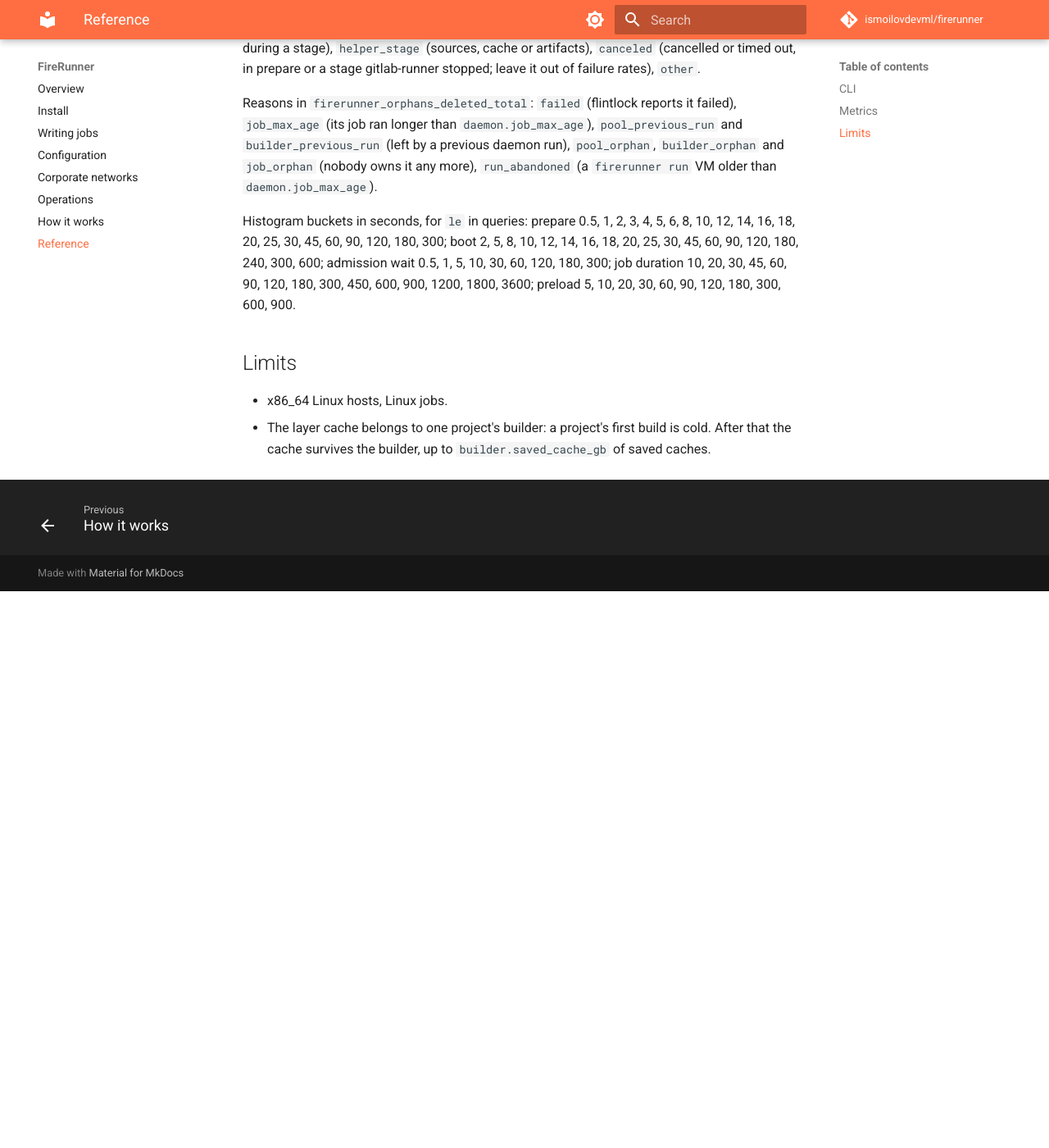
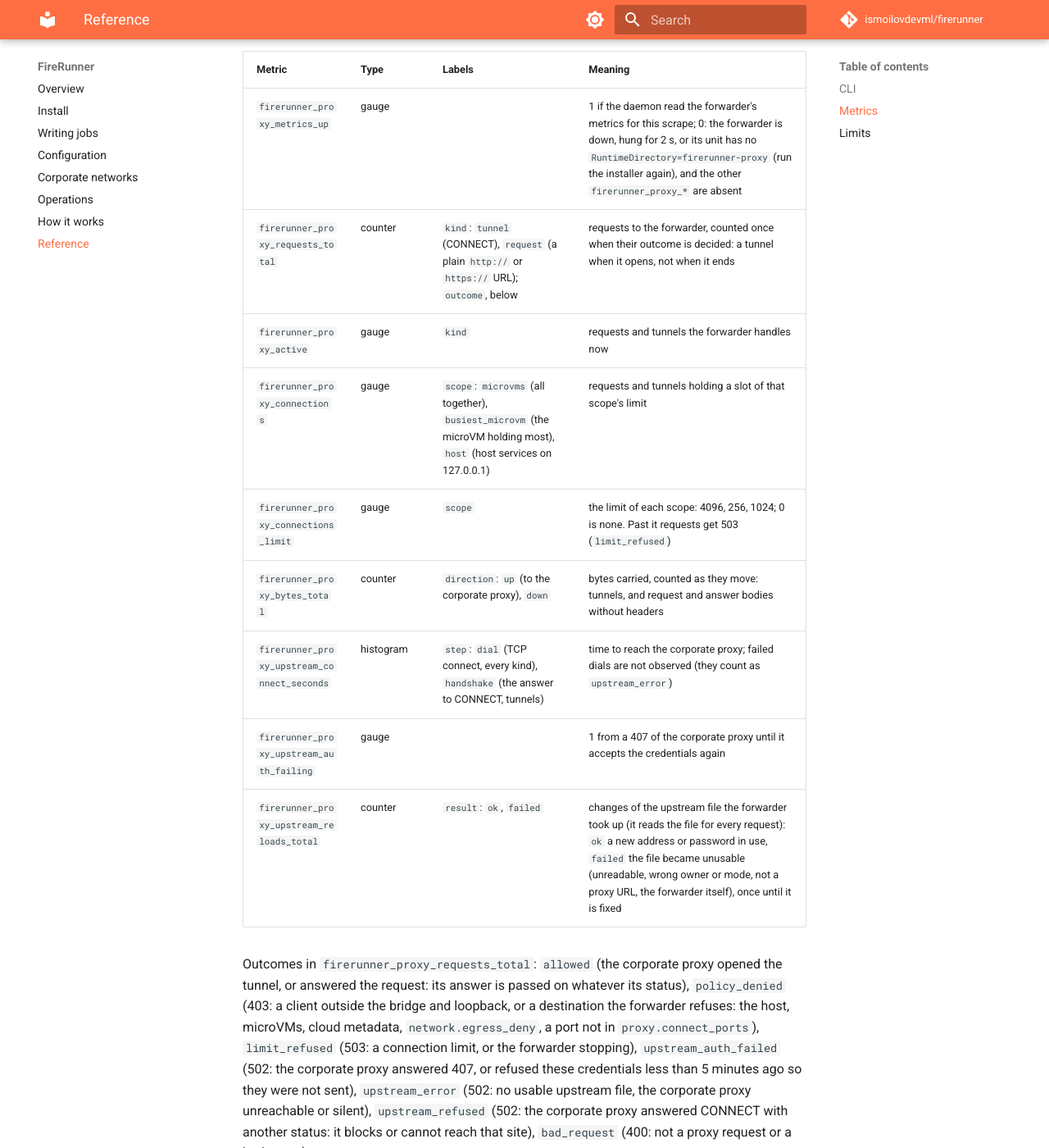
Before and after one commit to ismoilovdevml/firerunner, an MkDocs documentation site: the page built from docs/reference.md, in a window 1280 px wide and 1400 px high, scrolled down 5685 px. Shown: the whole window at 82% size. Built offline with MkDocs 1.6.1 and Material for MkDocs 9.7.7, drawn with Linux system fonts in a browser that asks for light colours; comment, search, counter and statistics services are not loaded; before the commit the page ends 6406 px from its top, so only the background shows below that; some of the changed text lies outside the part shown.

Commit message:
docs: proxy metrics and the forwarder's stop
reference.md lists the firerunner_proxy_* metrics the daemon's
endpoint now carries, their labels and outcomes, and the histogram's
buckets. corporate-network.md says what a stop or restart of
firerunner-proxy does to open requests and tunnels.

```diff
--- a/docs/reference.md
+++ b/docs/reference.md
@@ -67,6 +67,34 @@ passed for 2 minutes.
 | `firerunner_flintlock_up` | gauge | | 1 if the daemon's last flintlock listing answered |
 | `firerunner_flintlock_errors_total` | counter | `op`: `CreateMicroVM`, `DeleteMicroVM`, `GetMicroVM`, `ListMicroVMs`; `code`: the gRPC code | failed flintlock calls of the daemon; every failed try of a retried listing counts |
 
+With `proxy.enabled`, the same endpoint carries the forwarder's metrics (`firerunner-proxy`, a
+process of its own). The daemon reads them from `/run/firerunner-proxy/metrics.sock` at each
+scrape, so a host stays one scrape target. No label holds a client address or a destination.
+Counters restart from 0 when the forwarder restarts.
+
+| Metric | Type | Labels | Meaning |
+|---|---|---|---|
+| `firerunner_proxy_metrics_up` | gauge | | 1 if the daemon read the forwarder's metrics for this scrape; 0: the forwarder is down, hung for 2 s, or its unit has no `RuntimeDirectory=firerunner-proxy` (run the installer again), and the other `firerunner_proxy_*` are absent |
+| `firerunner_proxy_requests_total` | counter | `kind`: `tunnel` (CONNECT), `request` (a plain `http://` or `https://` URL); `outcome`, below | requests to the forwarder, counted once when their outcome is decided: a tunnel when it opens, not when it ends |
+| `firerunner_proxy_active` | gauge | `kind` | requests and tunnels the forwarder handles now |
+| `firerunner_proxy_connections` | gauge | `scope`: `microvms` (all together), `busiest_microvm` (the microVM holding most), `host` (host services on 127.0.0.1) | requests and tunnels holding a slot of that scope's limit |
+| `firerunner_proxy_connections_limit` | gauge | `scope` | the limit of each scope: 4096, 256, 1024; 0 is none. Past it requests get 503 (`limit_refused`) |
+| `firerunner_proxy_bytes_total` | counter | `direction`: `up` (to the corporate proxy), `down` | bytes carried, counted as they move: tunnels, and request and answer bodies without headers |
+| `firerunner_proxy_upstream_connect_seconds` | histogram | `step`: `dial` (TCP connect, every kind), `handshake` (the answer to CONNECT, tunnels) | time to reach the corporate proxy; failed dials are not observed (they count as `upstream_error`) |
+| `firerunner_proxy_upstream_auth_failing` | gauge | | 1 from a 407 of the corporate proxy until it accepts the credentials again |
+| `firerunner_proxy_upstream_reloads_total` | counter | `result`: `ok`, `failed` | changes of the upstream file the forwarder took up (it reads the file for every request): `ok` a new address or password in use, `failed` the file became unusable (unreadable, wrong owner or mode, not a proxy URL, the forwarder itself), once until it is fixed |
+
+Outcomes in `firerunner_proxy_requests_total`: `allowed` (the corporate proxy opened the tunnel,
+or answered the request: its answer is passed on whatever its status), `policy_denied` (403: a
+client outside the bridge and loopback, or a destination the forwarder refuses: the host,
+microVMs, cloud metadata, `network.egress_deny`, a port not in `proxy.connect_ports`),
+`limit_refused` (503: a connection limit, or the forwarder stopping), `upstream_auth_failed`
+(502: the corporate proxy answered 407, or refused these credentials less than 5 minutes ago so
+they were not sent), `upstream_error` (502: no usable upstream file, the corporate proxy
+unreachable or silent), `upstream_refused` (502: the corporate proxy answered CONNECT with another
+status: it blocks or cannot reach that site), `bad_request` (400: not a proxy request or a bad
+target).
+
 System failure reasons in `firerunner_jobs_total`: `admission_timeout` (no host memory for a
 microVM within `vm.boot_timeout`, or other admissions held the admission lock that long), `flintlock_error`, `vm_boot` (no DHCP lease or no SSH in time),
 `services` (`services:` containers did not start), `docker_auth`, `state_file`, `ssh_lost` (the VM
@@ -84,7 +112,7 @@ Histogram buckets in seconds, for `le` in queries: prepare 0.5, 1, 2, 3, 4, 5, 6
 16, 18, 20, 25, 30, 45, 60, 90, 120, 180, 300; boot 2, 5, 8, 10, 12, 14, 16, 18, 20, 25, 30, 45,
 60, 90, 120, 180, 240, 300, 600; admission wait 0.5, 1, 5, 10, 30, 60, 120, 180, 300; job
 duration 10, 20, 30, 45, 60, 90, 120, 180, 300, 450, 600, 900, 1200, 1800, 3600; preload 5, 10,
-20, 30, 60, 90, 120, 180, 300, 600, 900.
+20, 30, 60, 90, 120, 180, 300, 600, 900; proxy upstream connect 0.005, 0.025, 0.1, 0.25, 1, 5, 15.
 
 ## Limits
 
```
Also changed, not shown: docs/corporate-network.md (+6 -0 lines).
